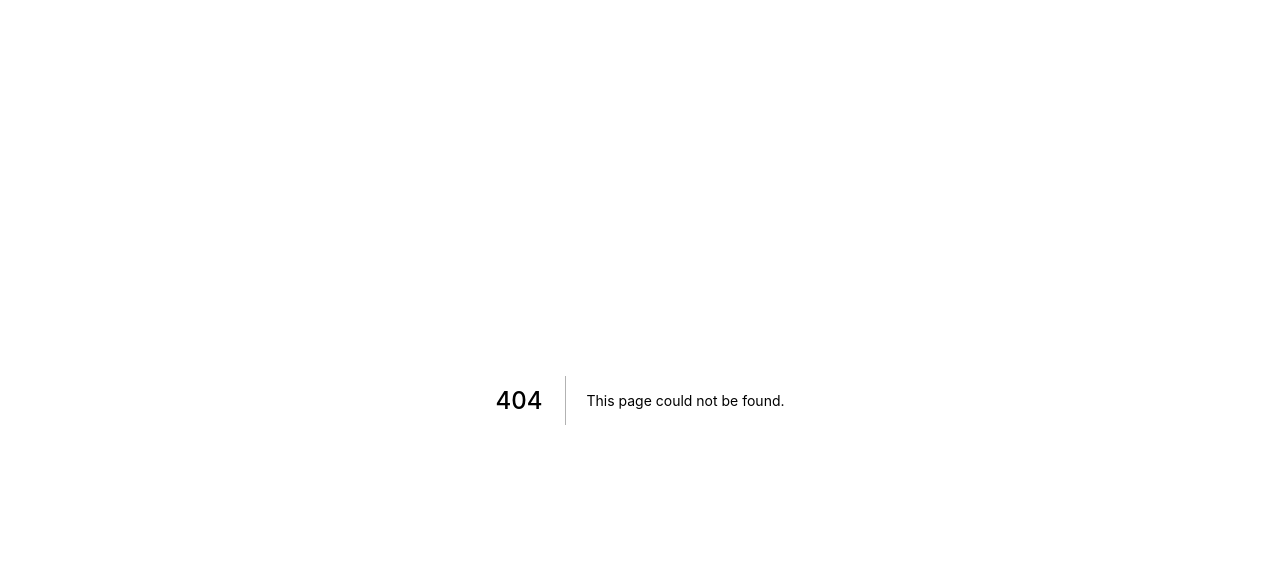
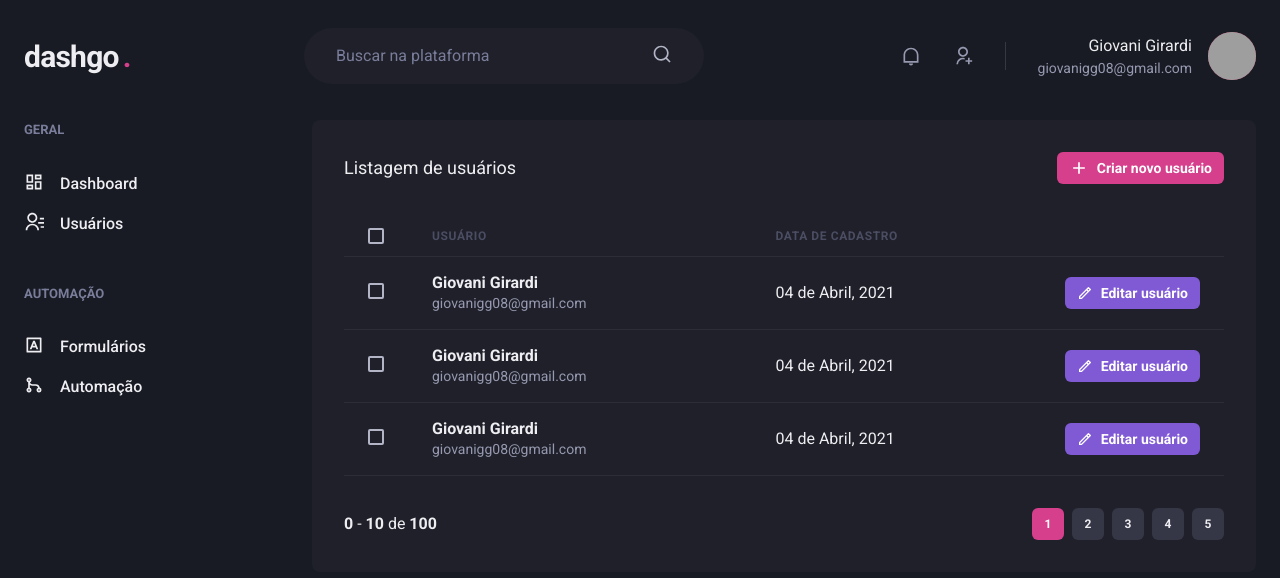
Before and after one commit to giovanigirardi/dashgo, a Next.js app: page /users in a window 1280 px wide. Before the commit this address had no page. Shown: the top 578 px of the page. Built offline with nearby package versions, Linux system fonts and the light colour scheme; grey boxes are pictures that could not be loaded.

Commit message:
feat: created list user and create user pages; created pagination compontn

```diff
--- /dev/null
+++ b/src/components/Pagination.tsx
@@ -0,0 +1,78 @@
+import { Box, Button, Stack } from "@chakra-ui/react";
+
+const Pagination = () => {
+  return (
+    <Stack
+      direction="row"
+      mt="8"
+      justify="space-between"
+      align="center"
+      spacing="6"
+    >
+      <Box>
+        <strong>0</strong> - <strong>10</strong> de <strong>100</strong>
+      </Box>
+      <Stack direction="row" spacing="2">
+        <Button
+          size="sm"
+          fontSize="xs"
+          w="4"
+          colorScheme="pink"
+          disabled
+          _disabled={{
+            bg: "pink.500",
+            cursor: "default",
+          }}
+        >
+          1
+        </Button>
+        <Button
+          size="sm"
+          fontSize="xs"
+          w="4"
+          bg="gray.700"
+          _hover={{
+            bg: "gray.500",
+          }}
+        >
+          2
+        </Button>
+        <Button
+          size="sm"
+          fontSize="xs"
+          w="4"
+          bg="gray.700"
+          _hover={{
+            bg: "gray.500",
+          }}
+        >
+          3
+        </Button>
+        <Button
+          size="sm"
+          fontSize="xs"
+          w="4"
+          bg="gray.700"
+          _hover={{
+            bg: "gray.500",
+          }}
+        >
+          4
+        </Button>
+        <Button
+          size="sm"
+          fontSize="xs"
+          w="4"
+          bg="gray.700"
+          _hover={{
+            bg: "gray.500",
+          }}
+        >
+          5
+        </Button>
+      </Stack>
+    </Stack>
+  );
+};
+
+export { Pagination };
--- /dev/null
+++ b/src/pages/users/index.tsx
@@ -0,0 +1,144 @@
+import { RiAddLine, RiPencilLine } from "react-icons/ri";
+
+import {
+  Box,
+  Button,
+  Checkbox,
+  Flex,
+  Heading,
+  Icon,
+  Table,
+  Tbody,
+  Td,
+  Text,
+  Th,
+  Thead,
+  Tr,
+} from "@chakra-ui/react";
+
+import { Header } from "../../components/Header";
+import { Pagination } from "../../components/Pagination";
+import { Sidebar } from "../../components/Sidebar";
+
+const UserList = () => {
+  return (
+    <Box>
+      <Header />
+
+      <Flex w="100%" maxW={1480} my="6" mx="auto" px="6">
+        <Sidebar />
+
+        <Box flex="1" borderRadius={8} bg="gray.800" p="8">
+          <Flex mb="8" justify="space-between" align="center">
+            <Heading fontSize="lg" fontWeight="normal">
+              Listagem de usuários
+            </Heading>
+            <Button
+              as="a"
+              size="sm"
+              fontSize="sm"
+              colorScheme="pink"
+              leftIcon={<Icon as={RiAddLine} fontSize="20" />}
+            >
+              Criar novo usuário
+            </Button>
+          </Flex>
+
+          <Table colorScheme="whiteAlpha">
+            <Thead>
+              <Tr>
+                <Th px="6" color="gray.300" w="8">
+                  <Checkbox colorScheme="pink" />
+                </Th>
+                <Th>Usuário</Th>
+                <Th>Data de cadastro</Th>
+                <Th w="8" />
+              </Tr>
+            </Thead>
+            <Tbody>
+              <Tr>
+                <Td px="6">
+                  <Checkbox colorScheme="pink" />
+                </Td>
+                <Td>
+                  <Box>
+                    <Text fontWeight="bold">Giovani Girardi</Text>
+                    <Text fontSize="sm" color="gray.300">
+                      giovanigg08@gmail.com
+                    </Text>
+                  </Box>
+                </Td>
+                <Td>04 de Abril, 2021</Td>
+                <Td>
+                  <Button
+                    as="a"
+                    size="sm"
+                    fontSize="sm"
+                    colorScheme="purple"
+                    leftIcon={<Icon as={RiPencilLine} fontSize="16" />}
+                  >
+                    Editar usuário
+                  </Button>
+                </Td>
+              </Tr>
+              <Tr>
+                <Td px="6">
+                  <Checkbox colorScheme="pink" />
+                </Td>
+                <Td>
+                  <Box>
+                    <Text fontWeight="bold">Giovani Girardi</Text>
+                    <Text fontSize="sm" color="gray.300">
+                      giovanigg08@gmail.com
+                    </Text>
+                  </Box>
+                </Td>
+                <Td>04 de Abril, 2021</Td>
+                <Td>
+                  <Button
+                    as="a"
+                    size="sm"
+                    fontSize="sm"
+                    colorScheme="purple"
+                    leftIcon={<Icon as={RiPencilLine} fontSize="16" />}
+                  >
+                    Editar usuário
+                  </Button>
+                </Td>
+              </Tr>
+              <Tr>
+                <Td px="6">
+                  <Checkbox colorScheme="pink" />
+                </Td>
+                <Td>
+                  <Box>
+                    <Text fontWeight="bold">Giovani Girardi</Text>
+                    <Text fontSize="sm" color="gray.300">
+                      giovanigg08@gmail.com
+                    </Text>
+                  </Box>
+                </Td>
+                <Td>04 de Abril, 2021</Td>
+                <Td>
+                  <Button
+                    as="a"
+                    size="sm"
+                    fontSize="sm"
+                    colorScheme="purple"
+                    leftIcon={<Icon as={RiPencilLine} fontSize="16" />}
+                  >
+                    Editar usuário
+                  </Button>
+                </Td>
+              </Tr>
+            </Tbody>
+          </Table>
+
+          <Pagination />
+        </Box>
+      </Flex>
+    </Box>
+  );
+};
+
+export default UserList;
```
Also changed, not shown: src/pages/users/create.tsx (added, +59 -0 lines).
